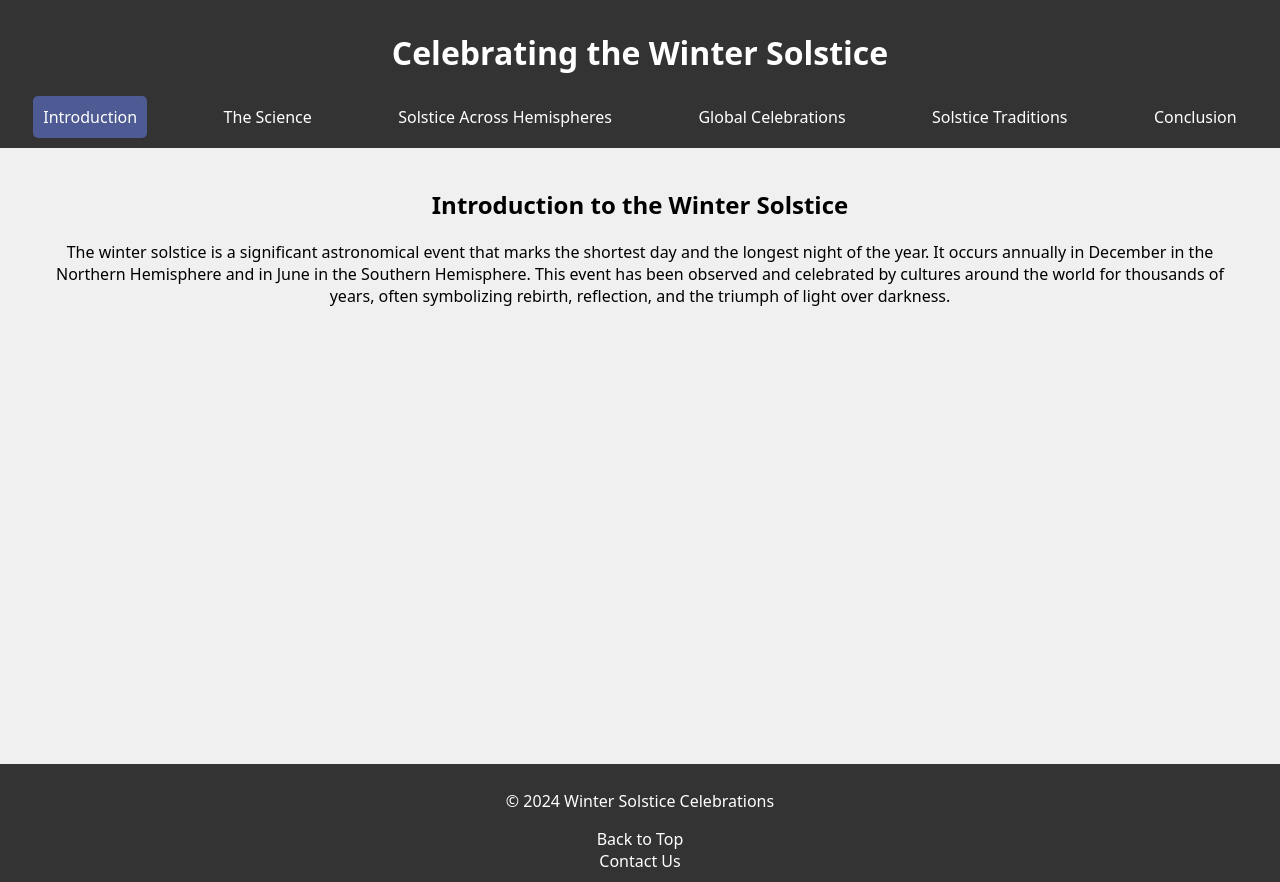
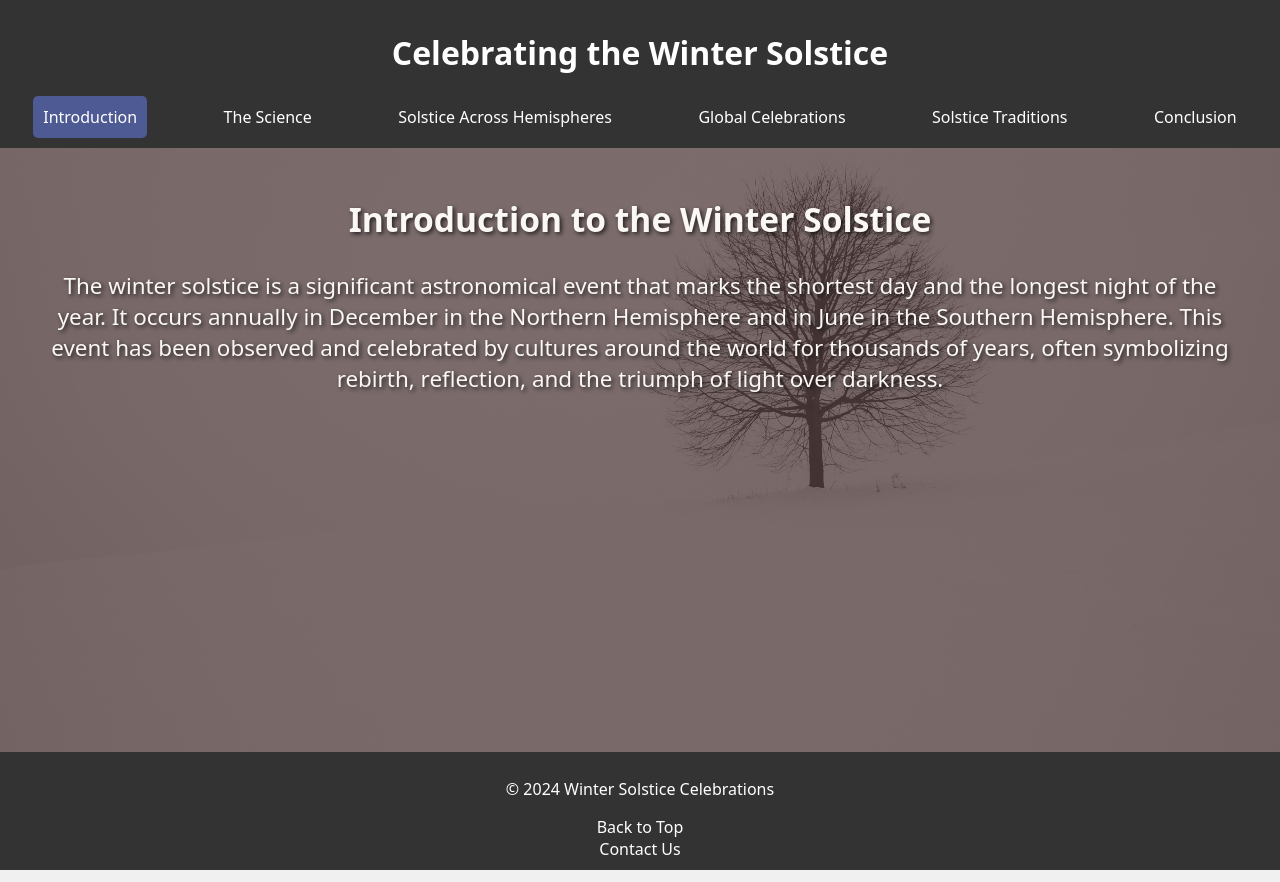
Before and after one commit to ladeoshodi/winter-solstice, a plain HTML site: page index.html in a window 1280 px wide. Both pictures are taken after a click on the link "Introduction". Drawn offline with Linux system fonts and the light colour scheme; a web font is replaced by a local one.

Commit message:
Change background for each section

```diff
--- a/script.js
+++ b/script.js
@@ -1,4 +1,5 @@
 const navLinks = document.querySelectorAll("#main-nav a");
+const bodyEl = document.querySelector("body");
 
 let currentSection;
 let nextSection;
@@ -26,10 +27,27 @@ function setActiveLink(e) {
   e.target.parentElement.classList.add("active");
 }
 
+function switchBGImage() {
+  const bgImages = {
+    introduction: "url('/assets/white-tree-fabrice-villard.jpg')",
+    science: "url('/assets/winter-eskimo.jpg')",
+    hemispheres: "url('/assets/virtual-reality.jpg')",
+    celebrations: "url('/assets/snow-ball.jpg')",
+    traditions: "url('/assets/winter-people.jpg')",
+    conclusion: "url('/assets/woman-eskimo.jpg')",
+  };
+
+  bodyEl.style.backgroundImage = bgImages[nextSection.id];
+}
+
+// Add active class to the first nav link
+navLinks[0].parentElement.classList.add("active");
+
 navLinks.forEach((link) => {
   link.addEventListener("click", (e) => {
     hideCurrentSection();
     displayNextSection(e);
     setActiveLink(e);
+    switchBGImage();
   });
 });
--- a/style.css
+++ b/style.css
@@ -14,6 +14,10 @@ body {
     "header"
     "main"
     "footer";
+
+  background-image: url("/assets/white-tree-fabrice-villard.jpg");
+  background-size: cover;
+  background-repeat: no-repeat;
 }
 
 ul {
@@ -43,6 +47,7 @@ a {
 
 #main-nav ul li {
   padding: 10px;
+  transition: background-color 1.2s ease-in-out;
 }
 
 #main-nav ul li:hover {
@@ -63,12 +68,17 @@ a {
   padding: 10px 0;
 }
 
-#introduction {
+body section {
   grid-area: main;
   text-align: center;
   height: 72vh;
   padding: 20px 50px;
   overflow: scroll;
+  background-color: #4d3737ba;
+  color: #faf7f4;
+  font-size: 1.4rem;
+  margin-bottom: -12px;
+  text-shadow: 2px 2px 4px rgba(0, 0, 0, 0.7);
 }
 
 /* hide each section by default */
@@ -77,12 +87,7 @@ a {
 #celebrations,
 #traditions,
 #conclusion {
-  grid-area: main;
   display: none;
-  text-align: center;
-  height: 72vh;
-  padding: 20px 50px;
-  overflow: scroll;
 }
 
 @media screen and (max-width: 600px) {
```
Also changed, not shown: assets/snow-ball.jpg (added), assets/virtual-reality.jpg (added), assets/white-tree-fabrice-villard.jpg (added), assets/winter-eskimo.jpg (added), assets/winter-people.jpg (added), assets/woman-eskimo.jpg (added), 1 other file.
